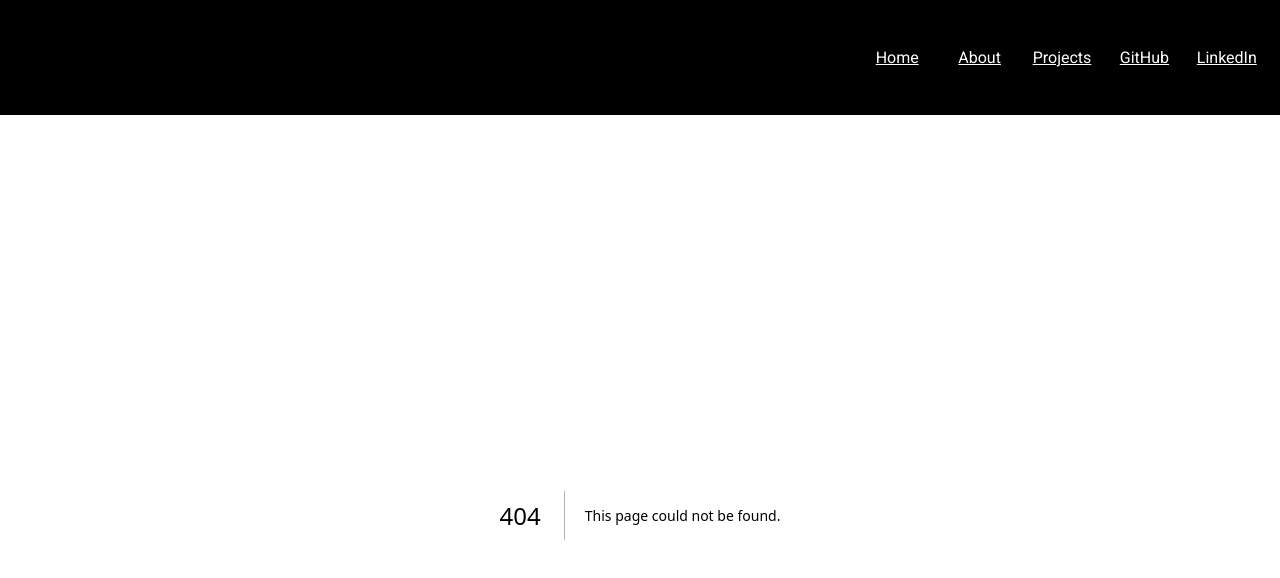
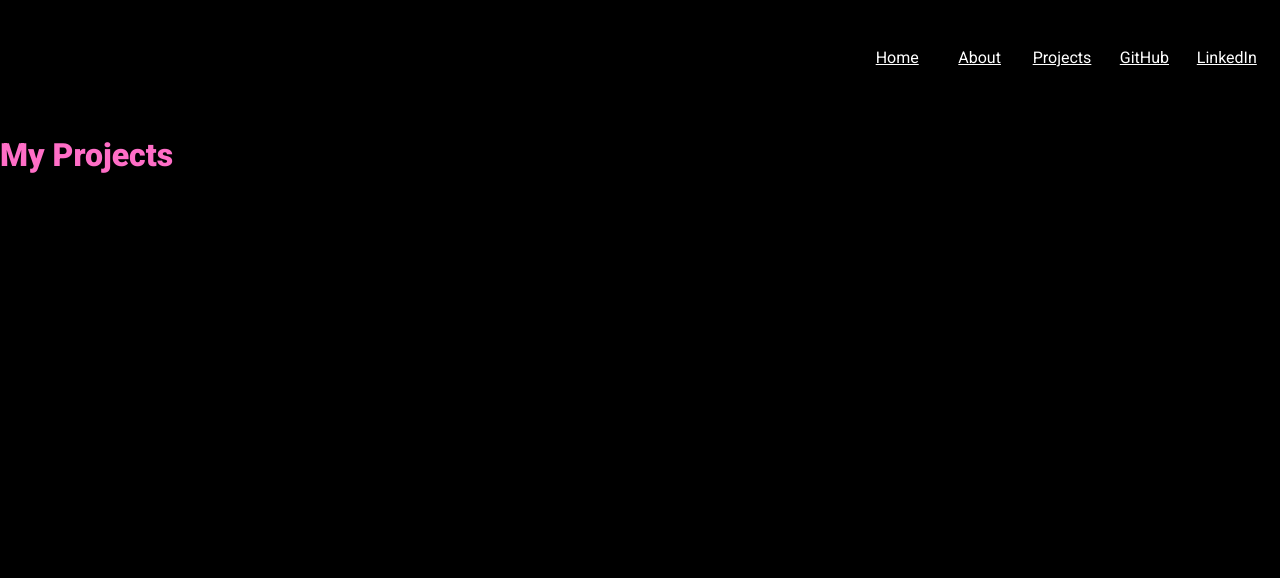
Before and after one commit to Job85/simplistic-portfolio, a Next.js app: page /projects in a window 1280 px wide. Before the commit this address had no page. Shown: the top 578 px of the page. Built offline with nearby package versions, Linux system fonts and the light colour scheme.

Commit message:
created page to display projects inside class container with h1 tag inside

```diff
--- /dev/null
+++ b/src/app/projects/page.js
@@ -0,0 +1,9 @@
+import styles from "./page.module.css"
+
+export default function Projects() {
+    return (
+        <div className={styles.container}>
+            <h1>My Projects</h1>
+        </div>
+    )
+}
--- /dev/null
+++ b/src/app/projects/page.module.css
@@ -0,0 +1,4 @@
+.container {
+    color: #ff6ec7;
+    background-color: #000;
+}
```
